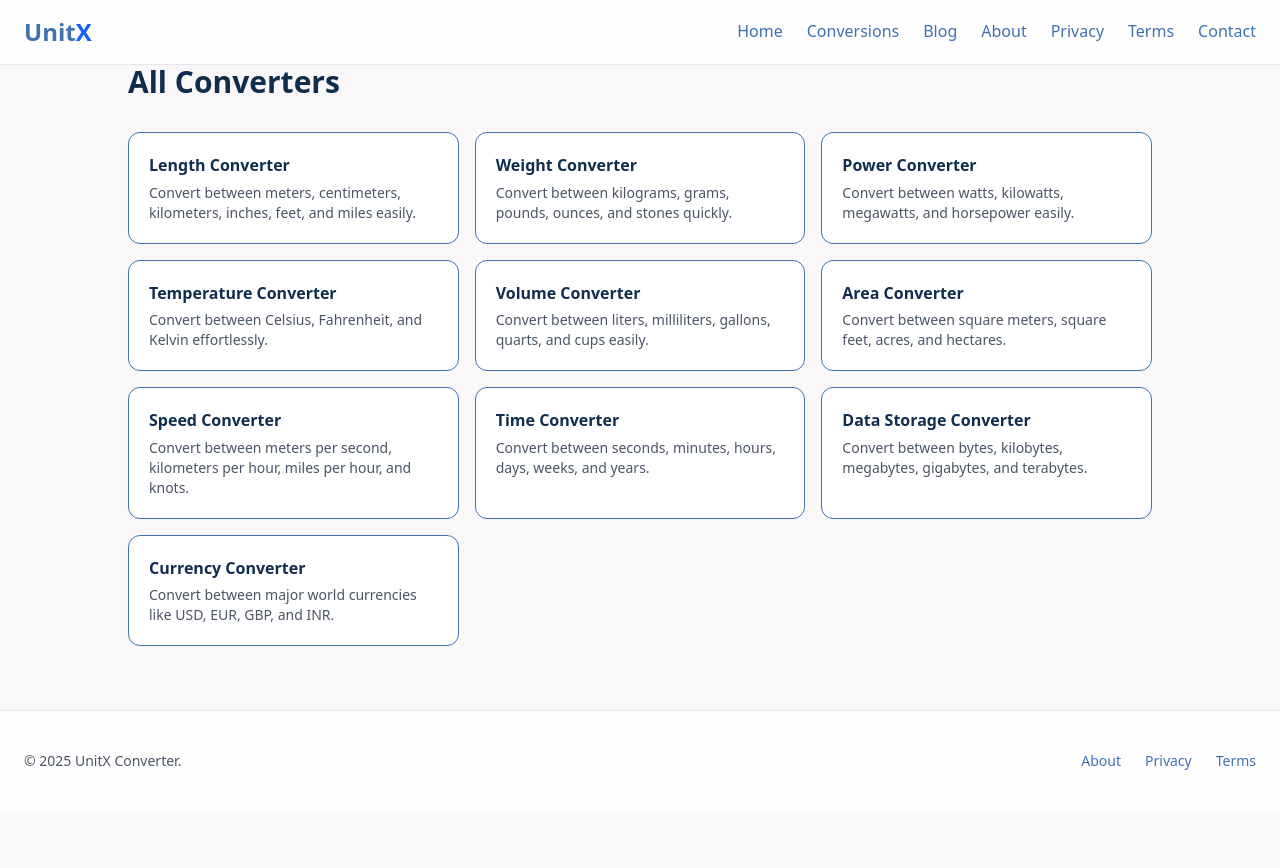
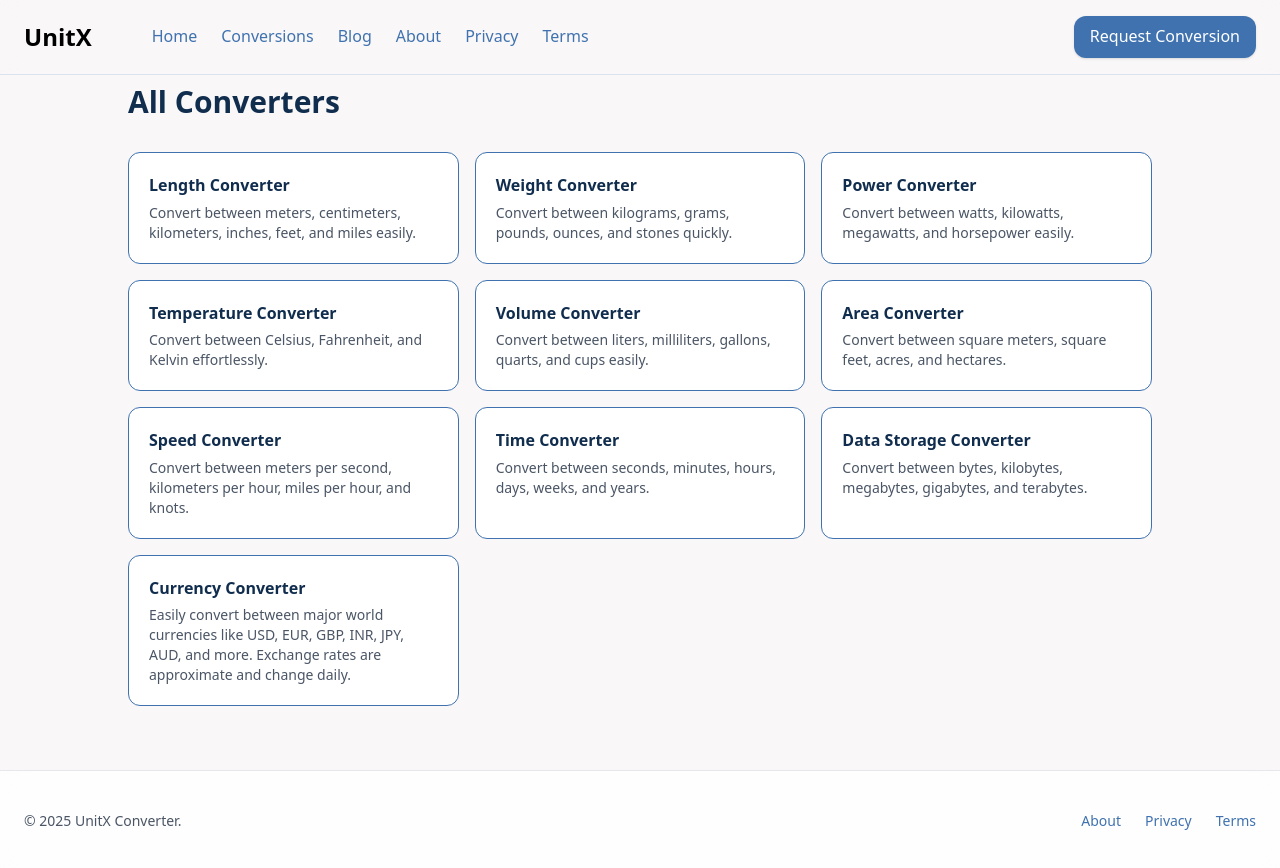
Before and after one commit to mr-sherry/unit-converter, a Next.js app: page /all-conversions in a window 1280 px wide. Shown: the top 868 px of the page. Before the commit the page ends 811 px from the top, so only its background shows below. Built offline with nearby package versions, Linux system fonts and the light colour scheme.

Commit message:
final for ptoduction

```diff
--- a/src/app/all-conversions/page.js
+++ b/src/app/all-conversions/page.js
@@ -8,7 +8,7 @@ export const metadata = {
 
 export default function AllConversions() {
   return (
-    <section className="w-full py-16 px-6">
+    <section className="w-full mt-5 py-16 px-6">
       <div className="max-w-5xl mx-auto">
         <h1 className="text-3xl font-bold mb-8">All Converters</h1>
         <div className="grid sm:grid-cols-2 md:grid-cols-3 gap-4">
--- a/src/components/Converter/Converter.jsx
+++ b/src/components/Converter/Converter.jsx
@@ -1,6 +1,6 @@
 "use client";
 
-import { useState, Fragment } from "react";
+import { useState, Fragment, useEffect } from "react";
 import { motion } from "framer-motion";
 import { converters } from "@/lib/conversions";
 import { FAQS } from "@/lib/faqs";
--- a/src/components/Header/Header.jsx
+++ b/src/components/Header/Header.jsx
@@ -7,57 +7,67 @@ export default function Header() {
   const [isOpen, setIsOpen] = useState(false);
 
   return (
-    <header className="fixed top-0 left-0 w-full z-50 bg-white/80 backdrop-blur-md border-b border-gray-200">
+    <header className="fixed top-0 left-0 w-full z-50 bg-[#F9F7F7]/80 backdrop-blur-md border-b border-[#DBE2EF]">
       <div className="max-w-7xl mx-auto px-6 py-4 flex items-center justify-between">
+        {/* Left side: Logo + Nav */}
+        <div className="flex items-center gap-15">
           {/* Logo */}
           <motion.div
             initial={{ opacity: 0, y: -10 }}
             animate={{ opacity: 1, y: 0 }}
-          className="text-2xl font-bold text-gray-900"
+            className="text-2xl font-bold text-[#112D4E]"
           >
-          <Link href="/">
-            Unit<span className="text-blue-600">X</span>
+            <Link href="/" className="!text-black">
+              Unit<span className="text-black">X</span>
             </Link>
           </motion.div>
 
           {/* Desktop Nav */}
-        <nav className="hidden md:flex gap-6 text-gray-700 font-medium">
-          <Link href="/" className="hover:text-blue-600 transition">
+          <nav className="hidden md:flex gap-6 text-[#112D4E] font-medium">
+            <Link href="/" className="hover:text-[#3F72AF] transition">
               Home
             </Link>
             <Link
               href="/all-conversions"
-            className="hover:text-blue-600 transition"
+              className="hover:text-[#3F72AF] transition"
             >
               Conversions
             </Link>
-          <Link href="/blogs" className="hover:text-blue-600 transition">
+            <Link href="/blogs" className="hover:text-[#3F72AF] transition">
               Blog
             </Link>
-          <Link href="/about" className="hover:text-blue-600 transition">
+            <Link href="/about" className="hover:text-[#3F72AF] transition">
               About
             </Link>
             <Link
               href="/privacy-policy"
-            className="hover:text-blue-600 transition"
+              className="hover:text-[#3F72AF] transition"
             >
               Privacy
             </Link>
-          <Link href="/terms" className="hover:text-blue-600 transition">
+            <Link href="/terms" className="hover:text-[#3F72AF] transition">
               Terms
             </Link>
-          <Link href="/contact" className="hover:text-blue-600 transition">
-            Contact
+          </nav>
+        </div>
+
+        {/* Right side: Request Conversion Button */}
+        <div className="flex items-center gap-4">
+          <Link
+            href="/contact"
+            className="hidden md:inline-block !bg-[#3F72AF] !text-white px-4 py-2 rounded-xl shadow hover:!bg-[#112D4E] transition"
+          >
+            Request Conversion
           </Link>
-        </nav>
 
           {/* Mobile Menu Button */}
           <button
             onClick={() => setIsOpen(!isOpen)}
-          className="md:hidden text-gray-700 text-2xl focus:outline-none"
+            className="md:hidden text-[#112D4E] text-2xl focus:outline-none"
           >
             ☰
           </button>
+        </div>
       </div>
 
       {/* Mobile Menu */}
@@ -65,29 +75,34 @@ export default function Header() {
         <motion.nav
           initial={{ opacity: 0, y: -10 }}
           animate={{ opacity: 1, y: 0 }}
-          className="md:hidden bg-white border-t border-gray-200 shadow-lg"
+          className="md:hidden bg-[#F9F7F7] border-t border-[#DBE2EF] shadow-lg"
         >
-          <div className="flex flex-col px-6 py-4 space-y-4 text-gray-700 font-medium">
+          <div className="flex flex-col px-6 py-4 space-y-4 text-[#112D4E] font-medium">
             <Link href="/" onClick={() => setIsOpen(false)}>
               Home
             </Link>
             <Link href="/all-conversions" onClick={() => setIsOpen(false)}>
               Conversions
             </Link>
-            <Link href="/blog" onClick={() => setIsOpen(false)}>
+            <Link href="/blogs" onClick={() => setIsOpen(false)}>
               Blog
             </Link>
             <Link href="/about" onClick={() => setIsOpen(false)}>
               About
             </Link>
-            <Link href="/privacy" onClick={() => setIsOpen(false)}>
+            <Link href="/privacy-policy" onClick={() => setIsOpen(false)}>
               Privacy
             </Link>
             <Link href="/terms" onClick={() => setIsOpen(false)}>
               Terms
             </Link>
-            <Link href="/contact" onClick={() => setIsOpen(false)}>
-              Contact
+
+            <Link
+              href="/contact"
+              onClick={() => setIsOpen(false)}
+              className="bg-[#3F72AF] !text-white px-4 py-2 rounded-xl shadow hover:!bg-[#112D4E] hover:!text-white transition"
+            >
+              Request Conversion
             </Link>
           </div>
         </motion.nav>
```
Also changed, not shown: src/lib/conversions.js, src/lib/convertersMap.js. Lines whose indentation alone changed are shown as unchanged.
